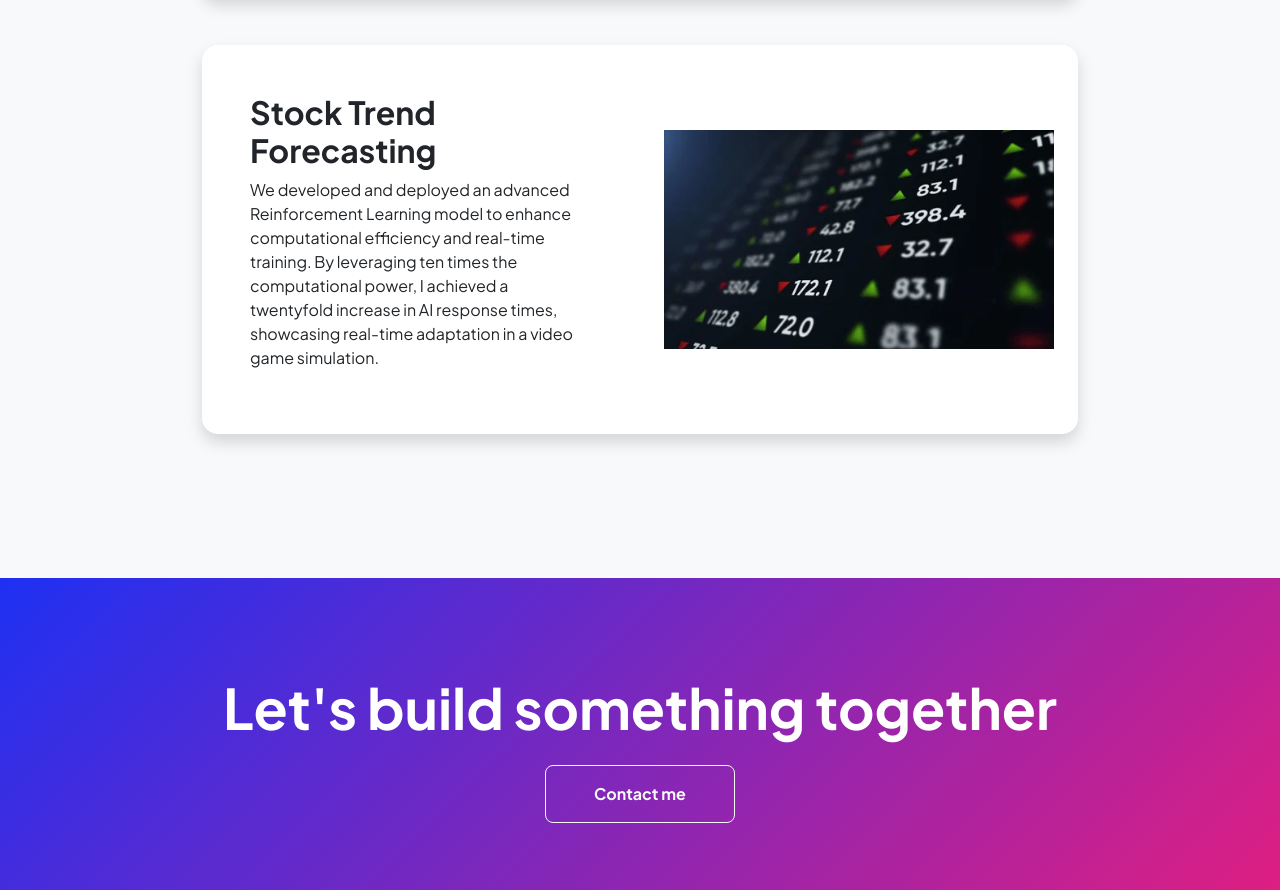
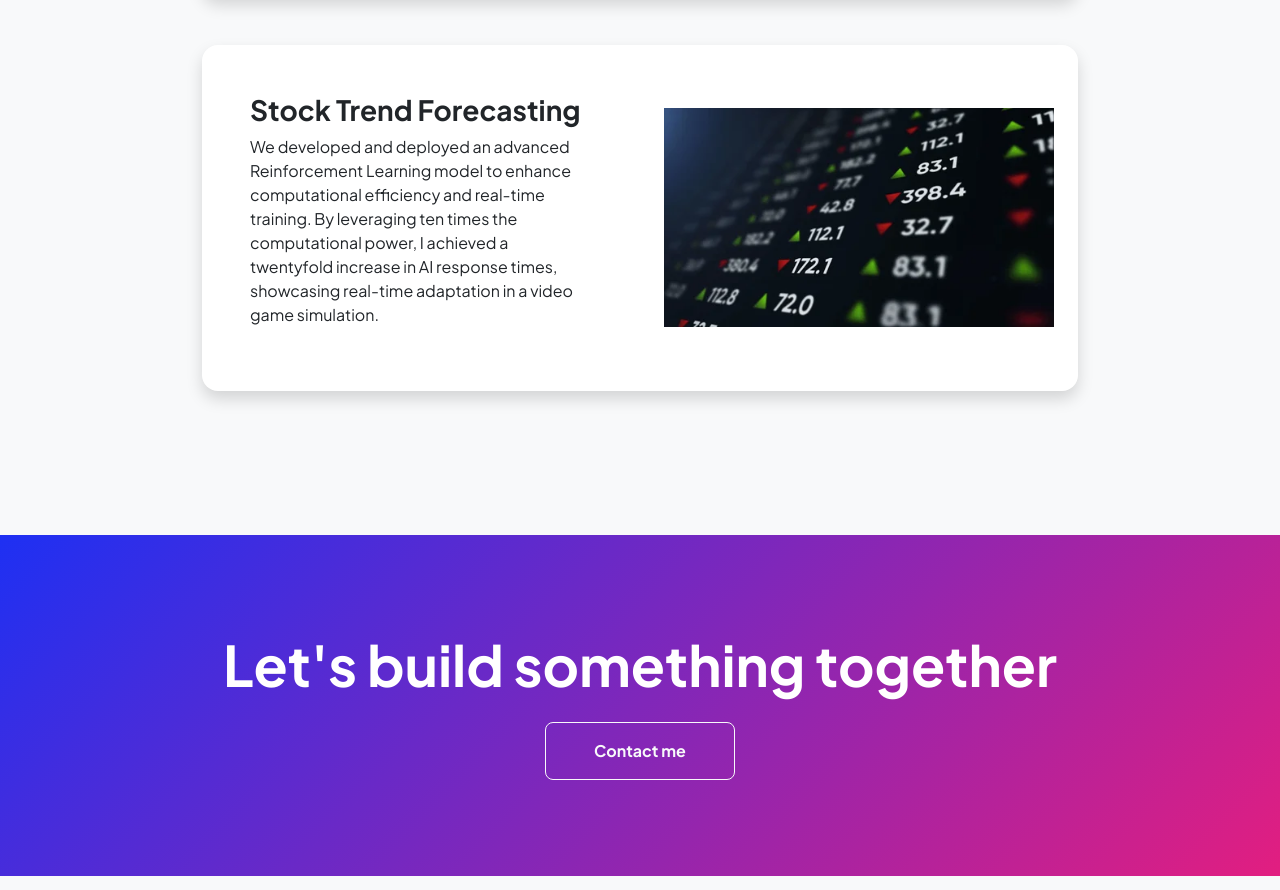
Before and after one commit to eshwar-xlsx/eshwar-devv, a plain HTML site: page projects.html in a window 1280 px wide. Shown: the part 1129-2019 px from the top of the page. Drawn offline with nearby package versions, Linux system fonts and the light colour scheme.

Commit message:
changed format

```diff
--- a/projects.html
+++ b/projects.html
@@ -101,7 +101,7 @@
                                     <div class="row g-0 align-items-center">
                                         <div class="col-md-6">
                                             <div class="p-4 p-md-5">
-                                                <h2 class="fw-bolder text-md-start">Stock Trend Forecasting</h2>
+                                                <h2 class="fw-bolder h3 ">Stock Trend Forecasting</h2>
                                                 <p>
                                                     We developed and deployed an advanced Reinforcement Learning model to enhance computational efficiency and real-time training. By leveraging ten times the computational power, I achieved a twentyfold increase in AI response times, showcasing real-time adaptation in a video game simulation.
                                                 </p>
```
